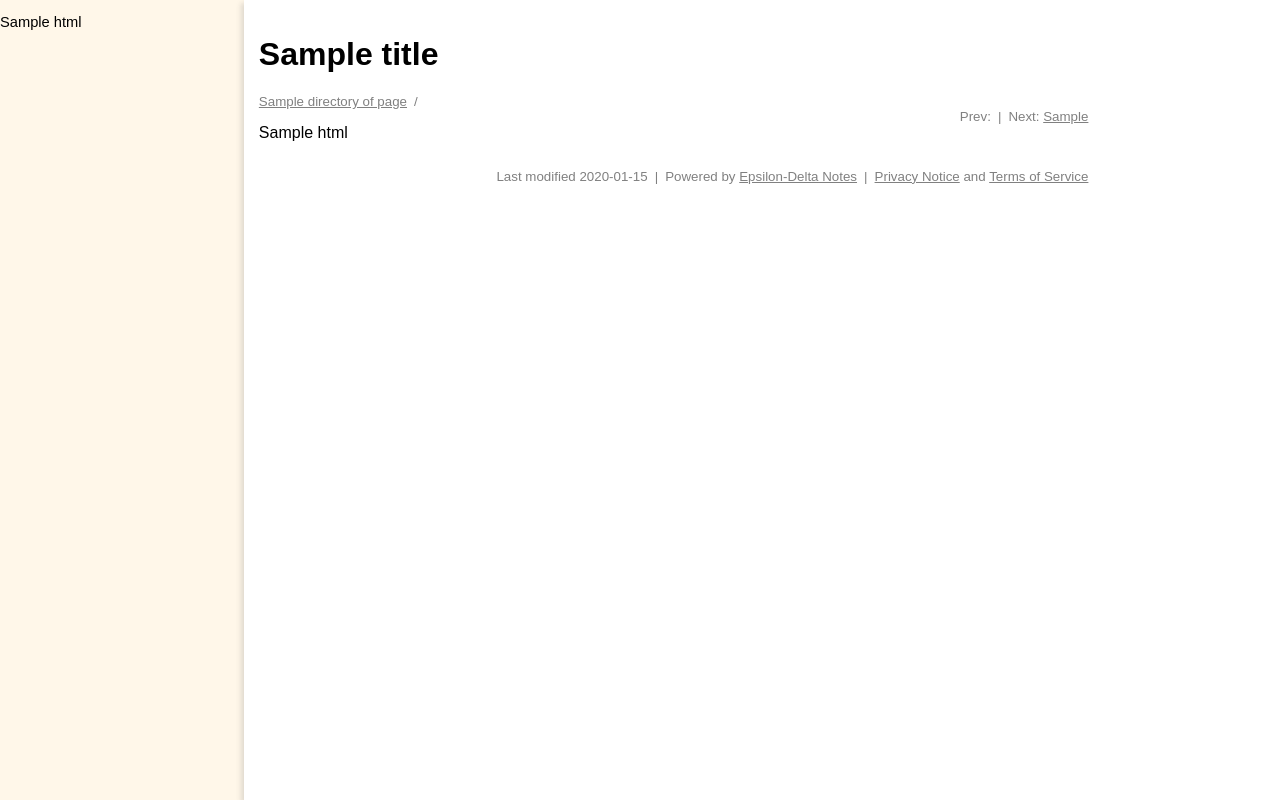
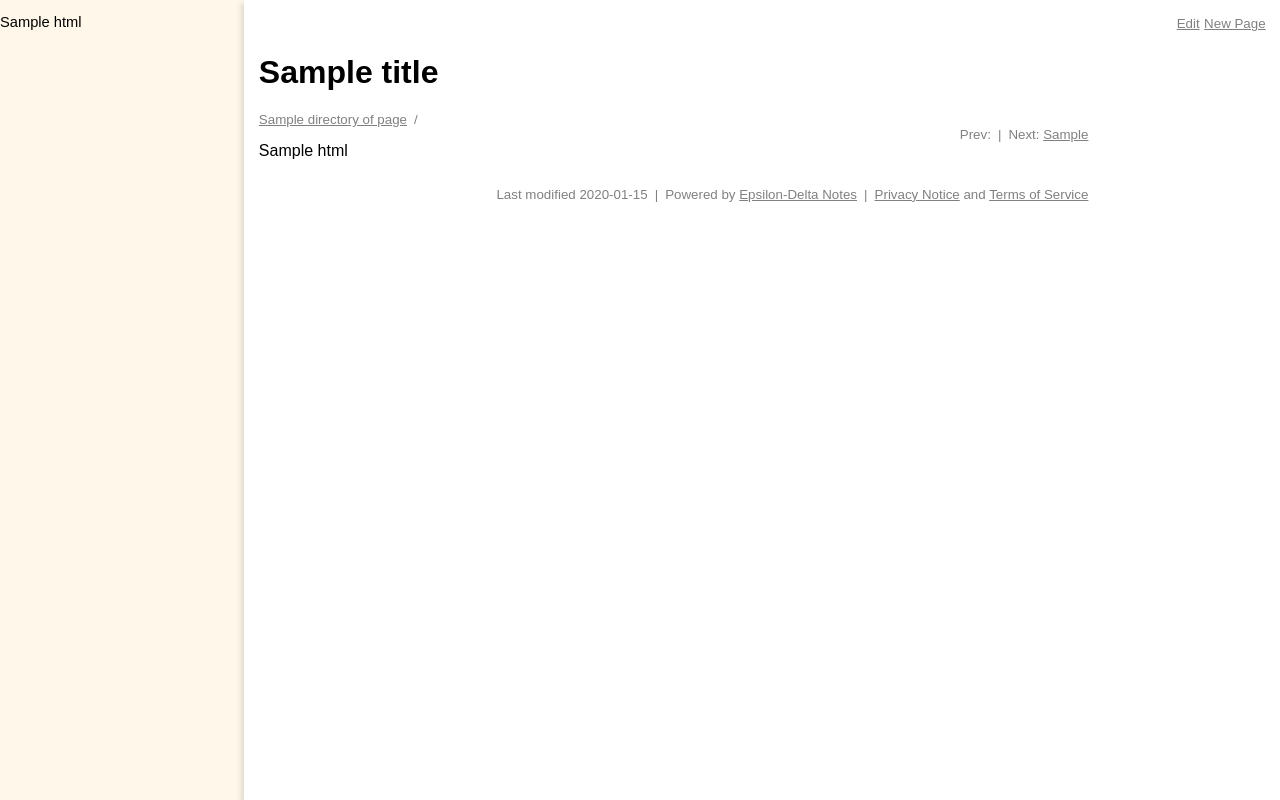
Before and after one commit to flynn162/epsilon-delta-notes, a Flask app: template templates/view.html in a window 1280 px wide. Run offline with Flask 2, Linux system fonts and the light colour scheme; the template is opened without the code that fills it: most values are stand-ins (such as "Sample title", 1, 10 or a date in 2020); some libraries are stand-ins or nearby versions.

Commit message:
Add "edit" link

```diff
--- a/application.py
+++ b/application.py
@@ -71,6 +71,9 @@ def edit():
     else:
         return page_edit.handle_post(app)
 
+@app.route('/new', methods=['GET', 'POST'])
+def new():
+    return 'I can use new as a function name in Python!'
 
 @app.route('/shutdown', methods=['POST'])
 def shutdown():
--- a/page_view.py
+++ b/page_view.py
@@ -1,4 +1,4 @@
-from flask import request, render_template, escape, Response
+from flask import request, render_template, escape, Response, url_for
 from parsing import compile_notes, Parser
 from sidebar import compile_tree
 from pathlib import Path
@@ -128,6 +128,7 @@ def handle(app):
     return render_template(
         'view.html',
         title=page_info.title,
+        nav_edit=url_for('edit') + slug_to_link(slug),
         directory_of_page=page_info.path,
         prev_article=page_info.prev,
         next_article=page_info.next,
--- a/static/index.css
+++ b/static/index.css
@@ -17,6 +17,10 @@ html {
 
 body {
     min-height: 100%;
+}
+
+header {
+    text-align: right;
 }
 
 .dual-col-container {
--- a/templates/view.html
+++ b/templates/view.html
@@ -16,6 +16,10 @@
 {% endblock %}
 
 {% block right %}
+<header>
+  <a class="nav" href="{{ nav_edit }}">Edit</a>
+  <a class="nav" href="/new">New Page</a>
+</header>
 <h1 class="has-right-margin">{{ title }}</h1>
 <!-- current path -->
 <div class="nav has-right-margin" id="path">
```
